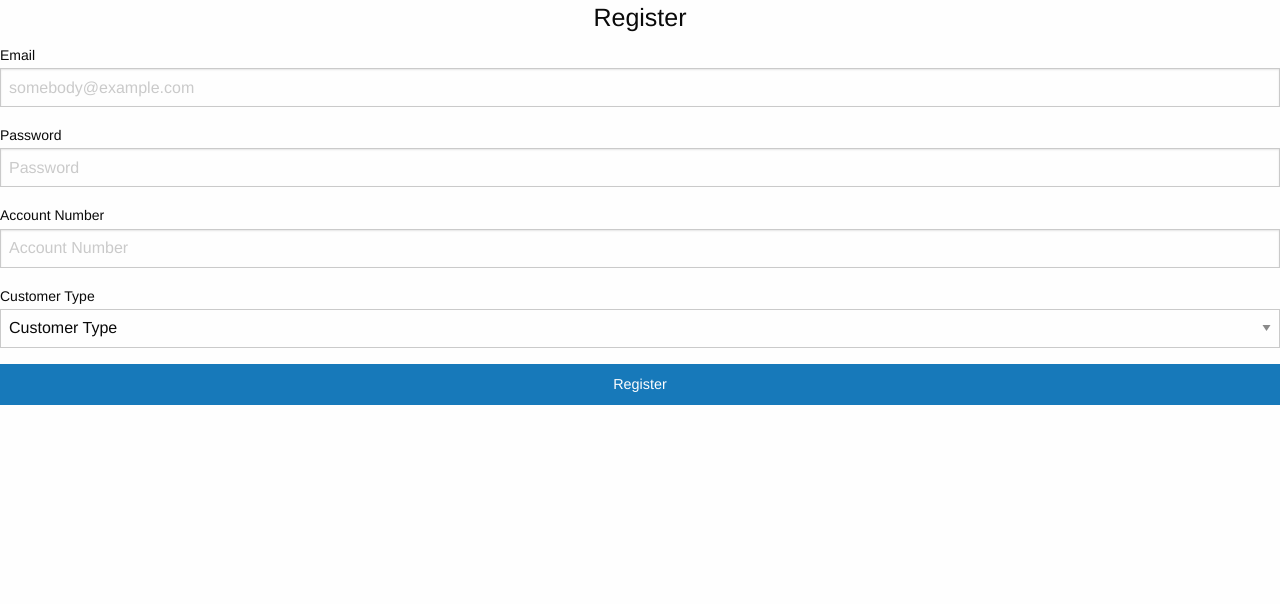
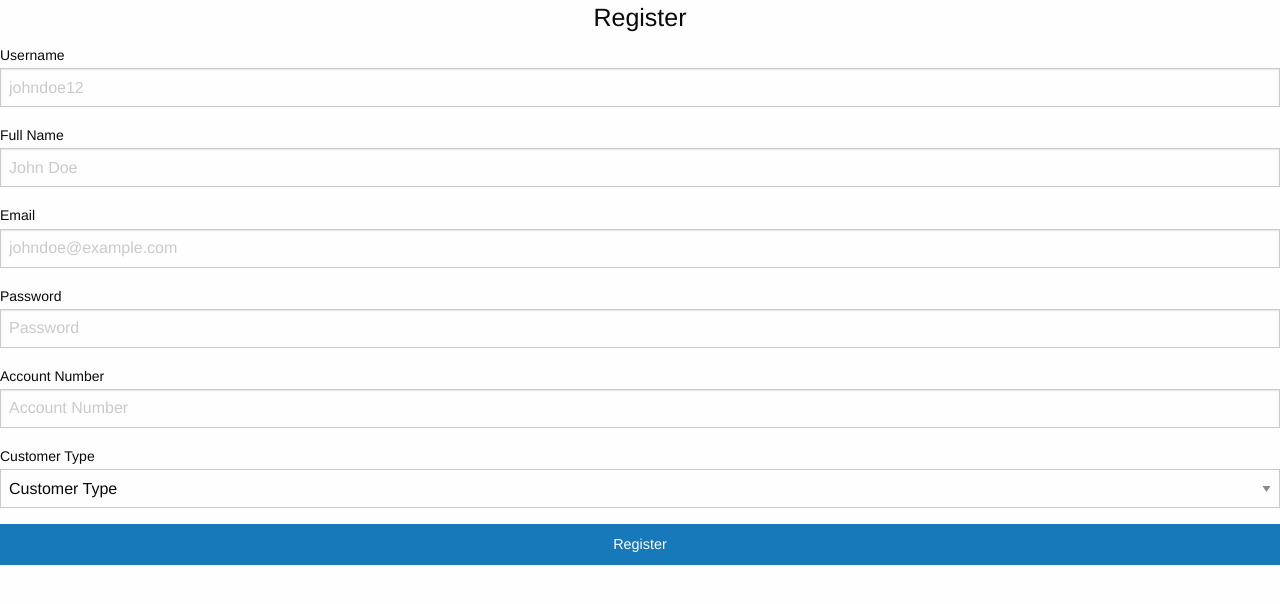
Before and after one commit to abrahamdio/PennySum, a Flask app: template templates/register.html in a window 1280 px wide. Shown: the top 604 px of the page. Run offline with Flask 2, Linux system fonts and the light colour scheme; the template is opened without the code that fills it, so the values that code supplies are empty; some libraries are stand-ins or nearby versions.

Commit message:
registration done

```diff
--- a/app.py
+++ b/app.py
@@ -15,45 +15,55 @@ firebase = firebase.FirebaseApplication('https://pennysum.firebaseIO.com', None)
 
 @app.route('/')
 def home_page():
+    session['logged_in'] = False
     return render_template('index.html')
 
 @app.route('/landing')
 def landing():
+    if(session['logged_in'] == None or session['logged_in'] == False ):
+        return redirect(url_for('login'))
     return render_template('landing.html')
 
 @app.route('/login')
 def login():
+    session['logged_in'] = False
     return render_template('login.html');
+
+@app.route('/register')
+def register():
+    return render_template('register.html');
 
 @app.route('/addUser', methods=['GET', 'POST'])
 def add_user():
-    print("inside add_user");
-    print(request);
-	# return "hello world";
-	# print("add user");
+    if (request.method == "POST"):
+        user_username = request.form['inputUserName']
+        user_name = request.form['inputFullName']
+        user_email = request.form['inputEmail']
+        user_password = request.form['inputPassword']
+        user_type= request.form['inputType']
+        user_accountNumber = request.form['inputAccountNumber']
+    if(user_type == "organization"):
+        user_frequency = "N/A";
+        user_amount = "-1";
+    else:
+        user_frequency = request.form['inputFrequency']
+        user_amount = request.form['inputAmount']
 
-    user_username = request.form['inputUserName']
-    # user_name = request.form['inputName']
-    # user_email = request.form['inputEmail']
-    user_password = request.form['inputPassword']
-    print(user_email)
-    print(user_password)
-    # user_type= request.form['inputType']
-    # user_payment_info = request.form['inputPaymentInfo']
-    # user_frequency = request.form['inputFrequency']
-    # user_amount = request.form['inputAmount']
-    # # validate the received values
-    # if not (user_username and user_name and user_email and user_password and
-    #     user_type and user_payment_info and user_frequency and
-    #     user_amount):
-    #     return json.dumps({'status':'ERROR', 'errorMessage':'Enter all fields!'})
-    # else:
-    #     post = {"username":user_username, "name": user_name, "password":generate_password_hash(user_password)
-    #     , "email":user_email, "type": user_type, "paymentInfo" : user_payment_info,
-    #     "frequency" : user_frequency, "amount" : user_amount}
-    #     firebase.put('/users', user_email, post)
+    # validate the received values
+    if not (user_username and user_name and user_email and user_password and
+        user_type):
+        # check username uniqueness
+        return render_template('register.html')
+    else:
+        post = {"username":user_username, "name": user_name, "password":generate_password_hash(user_password)
+        , "email":user_email, "type": user_type, "accountNumber" : user_accountNumber,
+        "frequency" : user_frequency, "amount" : user_amount}
+        firebase.put('/users', user_username, post)
+        session['logged_in'] = True;
+        session['username'] = user_username;
+        return redirect(url_for('landing'))
 	# return json.dumps({'status':'OK', 'redirect':url_for('main')})
-    return render_template('main.html')
+    return "end of func";
 
 
 @app.route('/checkAuth', methods=['GET', 'POST'])
@@ -75,6 +85,7 @@ def check_auth():
             # elif check_password_hash(document["password"], user_password):
             elif user_password == document["password"]:
                 session['logged_in'] = True;
+                session['username'] = user_username;
                 return redirect(url_for('landing'))
                 #return json.dumps({'status':'OK', 'redirect':url_for('main')})
             else:
@@ -89,7 +100,8 @@ def user_home_page():
 
 @app.route('/trackPayments')
 def track_payments():
-    return render_template('track_payments.html')
+    if session['logged_in']:
+        return render_template('trackPayments.html')
 '''
 Login - Check auth
 Signup - Push data to Firebase
@@ -142,4 +154,4 @@ def transfer_payment(senderID, receiverID, amount):
 
 if __name__ == '__main__':
     app.secret_key=os.urandom(12)
-    app.run()
+    app.run(debug=True)
--- a/templates/login.html
+++ b/templates/login.html
@@ -17,7 +17,7 @@
                         <form action="{{ url_for('check_auth') }}" method="post">
                             <div class="row column log-in-form">
                                 <h4 class="text-center">Log in with your username</h4>
-                                <label>Email
+                                <label>Username
                                     <input type="text" placeholder="myusername" name="inputUsername" />
                                 </label>
                                 <label>Password
@@ -26,8 +26,8 @@
                                     <!-- <input id="show-password" type="checkbox" /> -->
                                 <label for="show-password">Show password</label>
 
-                                <input type="submit" class="button expanded" />
-
+                                <input type="submit" class="button expanded" value="Login" />
+                                <p><a href="{{url_for('register')}}" class="button expanded">Register</a></p>
                                 <p class="text-center"><a href="#">Forgot your password?</a></p>
                             </div>
                         </form>
--- a/templates/register.html
+++ b/templates/register.html
@@ -15,35 +15,39 @@
             <div class="off-canvas-content" data-off-canvas-content="">
                 <div class="row">
                     <div class="medium-6 medium-centered large-4 large-centered columns">
-                        <form>
+                        <form action="{{ url_for('add_user') }}" method="post">
                             <div class="row column log-in-form">
                                 <h4 class="text-center">Register</h4>
+                                <label>Username
+                                    <input type="text" placeholder="johndoe12" name="inputUserName" required />
+                                </label>
+                                <label>Full Name
+                                    <input type="text" placeholder="John Doe" name="inputFullName" required/>
+                                </label>
                                 <label>Email
-                                    <input type="text" placeholder="somebody@example.com" />
+                                    <input type="text" placeholder="johndoe@example.com" name="inputEmail" required/>
                                 </label>
-
                                 <label>Password
-                                    <input type="password" placeholder="Password" />
+                                    <input type="password" placeholder="Password" name="inputPassword" required/>
                                 </label>
 
                                 <!-- <input id="show-password" type="checkbox" /> -->
                                 <!-- <label for="show-password">Show password</label> -->
 
                                 <label>Account Number
-                                    <input type="text" placeholder="Account Number" />
+                                    <input type="text" placeholder="Account Number" name="inputAccountNumber" required/>
                                 </label>
 
                                 <label>Customer Type
-                                    <select id="custType" placeholder="">
+                                    <select id="custType" placeholder="" name="inputType" required>
                                         <option value="" selected disabled>Customer Type</option>
                                         <option value="organization">Organization</option>
                                         <option value="individual">Individual</option>
                                     </select>
                                 </label>
-
                                 <div id="onlyIndividual" style="display: none">
                                 <label>Frequency
-                                    <select id="freqType" placeholder="Frequency" >
+                                    <select id="freqType" placeholder="Frequency" name="inputFrequency" >
                                         <option value="" selected disabled>Frequency</option>
                                         <option value="weekly">Weekly</option>
                                         <option value="biweekly">Biweekly</option>
@@ -64,11 +68,11 @@
 
                                     </div>
                                     <div class="small-3 columns">
-                                        <input type="number" id="sliderOutput1" />
+                                        <input type="number" id="sliderOutput1" name="inputAmount" step="any"/>
                                     </div>
                                 </div>
                                 </div>
-                                <p><a type="submit" id="" class="button expanded">Register</a></p>
+                                <input type="submit" class="button expanded" value="Register" />
                             </div>
 
                             </div>
```
